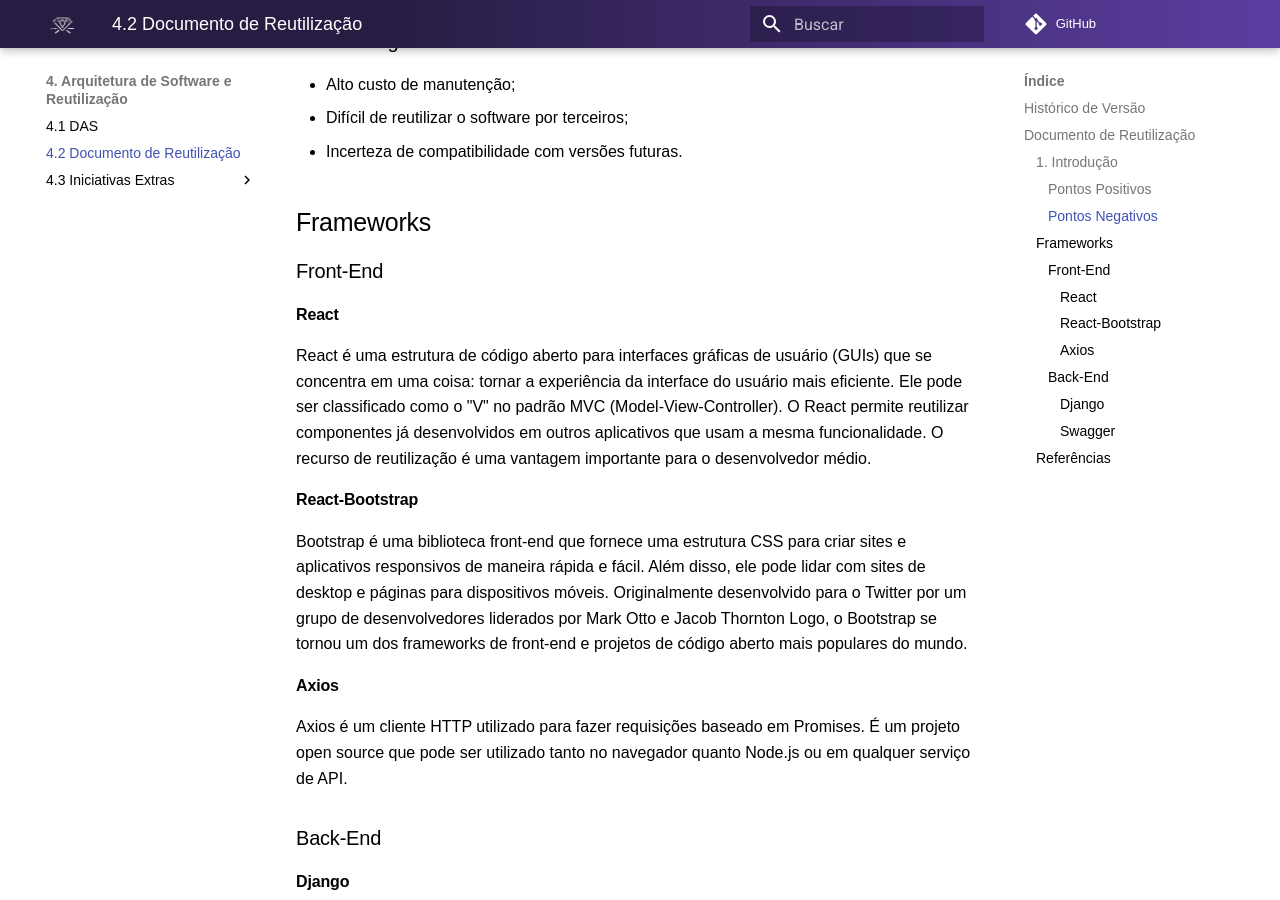
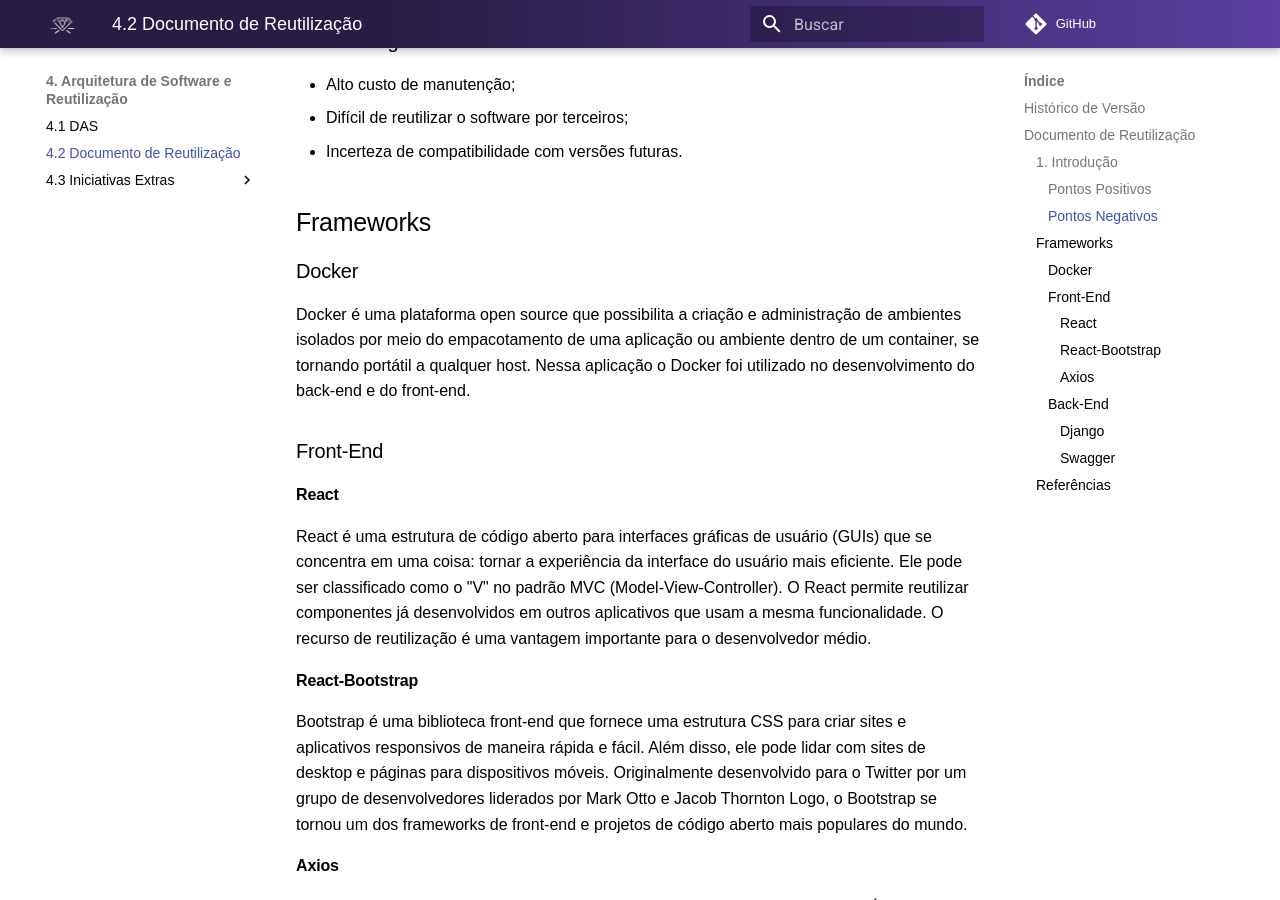
Before and after one commit to UnBArqDsw2021-2/2021.2_G7_-AluguelKitsFesta, an MkDocs documentation site: the page built from docs/arquitetura/reutilizacao.md, in a window 1280 px wide and 900 px high, scrolled down 872 px. Built offline with MkDocs 1.6.1 and Material for MkDocs 9.7.7, drawn with Linux system fonts in a browser that asks for light colours; comment, search, counter and statistics services are not loaded.

Commit message:
adding docker topic to the reutilization document

```diff
--- a/docs/arquitetura/reutilizacao.md
+++ b/docs/arquitetura/reutilizacao.md
@@ -25,6 +25,11 @@
 -   Incerteza de compatibilidade com versões futuras.
 
 ## Frameworks
+
+### Docker
+
+Docker é uma plataforma open source que possibilita a criação e administração de ambientes isolados por meio do empacotamento de uma aplicação ou ambiente dentro de um container, se tornando portátil a qualquer host.
+Nessa aplicação o Docker foi utilizado no desenvolvimento do back-end e do front-end.
 
 ### Front-End
 
```
